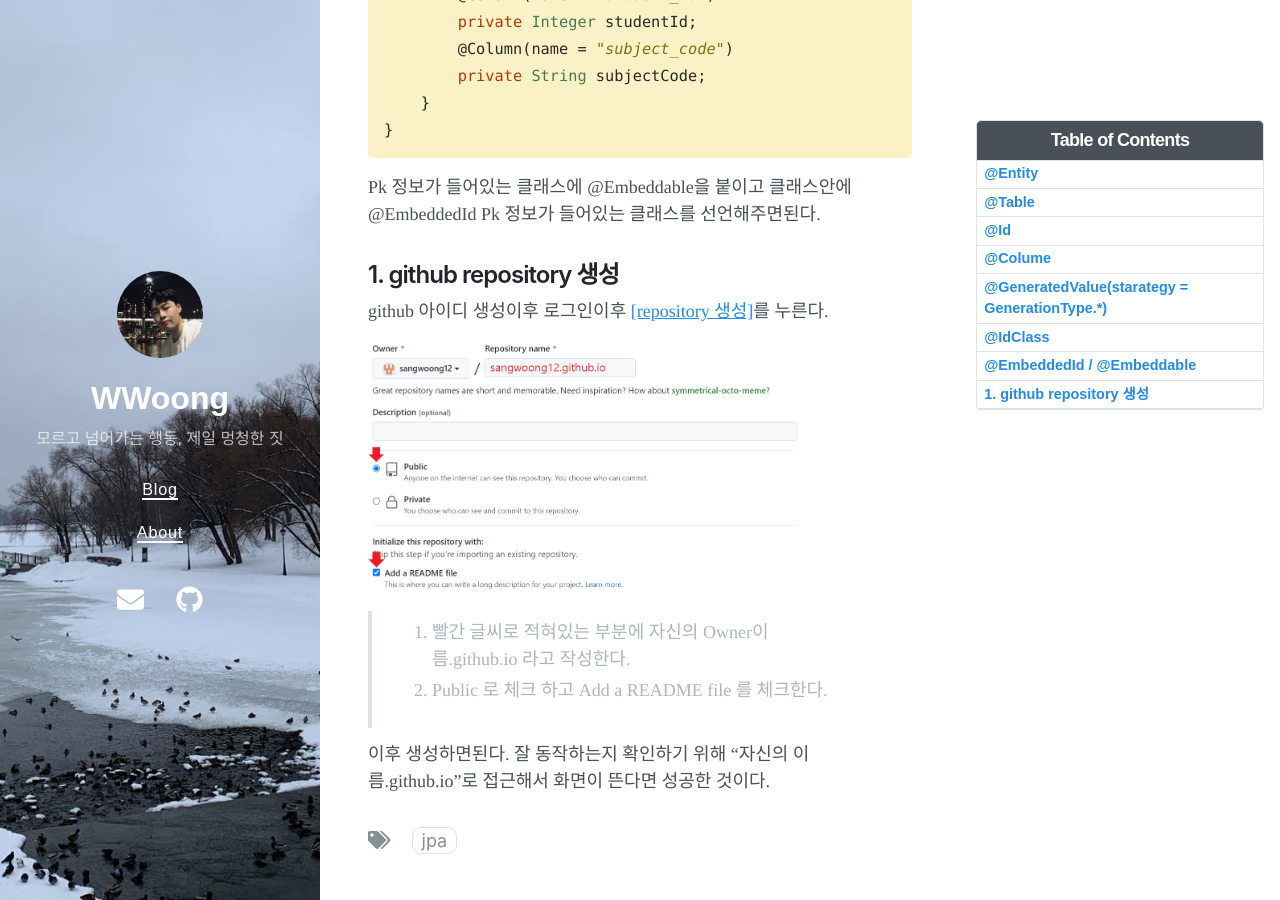
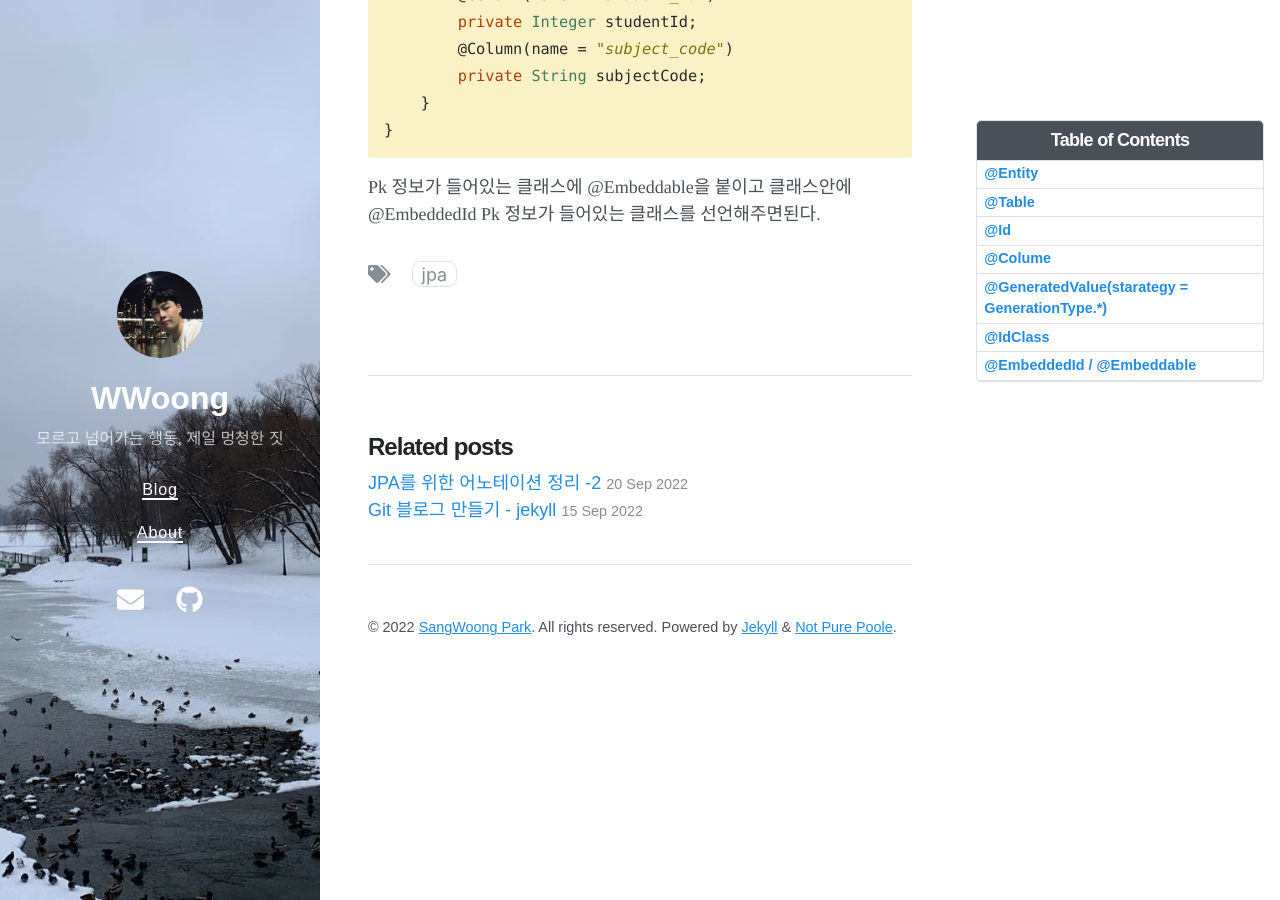
Before and after one commit to sangwoong12/sangwoong12.github.io, a Jekyll site: the page built from _posts/2022-09-17-know-jpa1.md, in a window 1280 px wide and 900 px high, scrolled down 3022 px. Built offline with Jekyll 4.4.1, drawn with Linux system fonts in a browser that asks for light colours; nearby versions of some CDN libraries; part of the change alters nothing that is shown; some of the changed text lies outside the part shown.

Commit message:
중간 정리

````diff
--- a/_posts/2022-09-17-know-pomxml.md
+++ b/_posts/2022-09-17-know-jpa1.md
@@ -7,7 +7,7 @@ tags: [jpa]
 toc:  true
 ---
 
-# JPA를 위한 어노테이션 정리
+# JPA를 위한 어노테이션 정리 -1
 ``` java
 @Entity
 @Table(name = "Members")
@@ -101,13 +101,3 @@ public class Class {
 ```
 
 Pk 정보가 들어있는 클래스에 @Embeddable을 붙이고 클래스안에 @EmbeddedId Pk 정보가 들어있는 클래스를 선언해주면된다.
-## 1. github repository 생성
-
-github 아이디 생성이후 로그인이후 <a href="github.com/new">[repository 생성]</a>를 누른다.
-
-<img src="/images/first-make-blog/1.png" width="80%" height="80%">
-
-> 1. 빨간 글씨로 적혀있는 부분에 자신의 Owner이름.github.io 라고 작성한다.
-> 2. Public 로 체크 하고 Add a README file 를 체크한다.
-
-이후 생성하면된다. 잘 동작하는지 확인하기 위해 "자신의 이름.github.io"로 접근해서 화면이 뜬다면 성공한 것이다.
--- /dev/null
+++ b/_posts/2022-09-17-know-jpa2.md
@@ -0,0 +1,103 @@
+---
+layout: post
+title: JPA를 위한 어노테이션 정리 -2
+date: 2022-09-20 19:00:00 +0800
+last_modified_at: 2022-09-20 19:30:00 +0800
+tags: [jpa]
+toc:  true
+---
+
+# JPA를 위한 어노테이션 정리 -1
+``` java
+@Entity
+@Table(name = "Members")
+public class Member {
+    @Id
+    @GeneratedValue(strategy = GenerationType.IDENTITY)
+    private Long id;
+
+    @Column(name = "member_name") //컬럼명이 다를경우 @Column을 사용
+    private String name;
+
+    private String password; //같을 경우 생략가능
+
+}
+```
+## @Entity
+JPA가 관리할 객체임을 명시하는 것
+## @Table
+맵핑할 DB 테이블 명을 지정하는 것
+## @Id
+PK값 설정
+## @Colume
+필드와 컬럼 맵핑 할때 작성 만약 같을 경우 생략해도 된다.
+## @GeneratedValue(starategy = GenerationType.*)
+- IDENTITY
+기본키 생성을 데이터베이스에 위임한다. 즉 @Id값을 null로 하면 DB에서 AUTO_INCREMENT를 해서 자동으로 id값을 넣어주게된다.
+ex) MySQL
+    - AUTO_INCREMENT는 INSERT 쿼리 실행이후 id값을 설정하기 때문에 **영속성 컨텍스트의 1차에서 관리불가**하다. 그렇기 때문에 IDENTITY의 경우 EntityManager.persist()를 하는 시점에서 INSERT SQL을 실행하기 때문에 식별자를 조회하여 영속성 컨텍스트의 1차 캐시에 값을 넣는다.
+- AUTO
+기본 설정 값으로 각 데이터베이스에 맞게 자동으로 기본키를 생성해준다.
+- SEQUENCE
+데이터 베이스 Sequence Object를 사용하여 데이터베이스가 자동으로 기본키를 설정하는데 @SequenceGenerator 어노테이션을 필수로 넣어야한다. ex)Oracle
+- TABLE
+키 생성 전용 테이블을 하나 만들어 사용하는 방식으로 @TableGenerator를 필요로 하고 Sequence와 유사하다.
+
+자세한 내용은 추후 다루도록 하겠다.
+
+## @IdClass
+Pk값을 여러개 가지고 있을경우 사용하는 어노테이션으로 각각 @Id 어노테이션을 주는 방식도 있지만 오류가 발생할수 있기때문에 @IdClass를 쓰는 것을 권장한다.
+
+``` java
+@Entity
+@Getter
+@Setter
+@IdClass(Class.Pk.class)
+public class Class {
+
+    @Id
+    @Column(name = "student_id")
+    private Integer studentId;
+
+    @Id
+    @Column(name = "subject_code")
+    private String subjectCode;
+
+    private String comment;
+
+
+    public static class Pk{
+        @Column(name = "student_id")
+        private Integer studentId;
+        @Column(name = "subject_code")
+        private String subjectCode;
+    }
+}
+```
+
+위의 코드와 같이 @Id 어노테이션을 붙여 평소와 똑같이 만들고 **추가적으로 Pk 클래스를 만들어 @IdClass 어노테이션에 Pk 정보가 들어있는 클래스**를 넣어주면 된다.
+## @EmbeddedId / @Embeddable
+@IdClass와 같이 복합 Pk를 처리하는 방식으로 코드는 다음과 같다.
+
+``` java
+@Entity
+@Getter
+@Setter
+public class Class {
+
+    @EmbeddedId
+    private Pk pk;
+
+    private String comment;
+
+    @Embeddable
+    public static class Pk{
+        @Column(name = "student_id")
+        private Integer studentId;
+        @Column(name = "subject_code")
+        private String subjectCode;
+    }
+}
+```
+
+Pk 정보가 들어있는 클래스에 @Embeddable을 붙이고 클래스안에 @EmbeddedId Pk 정보가 들어있는 클래스를 선언해주면된다.
````
